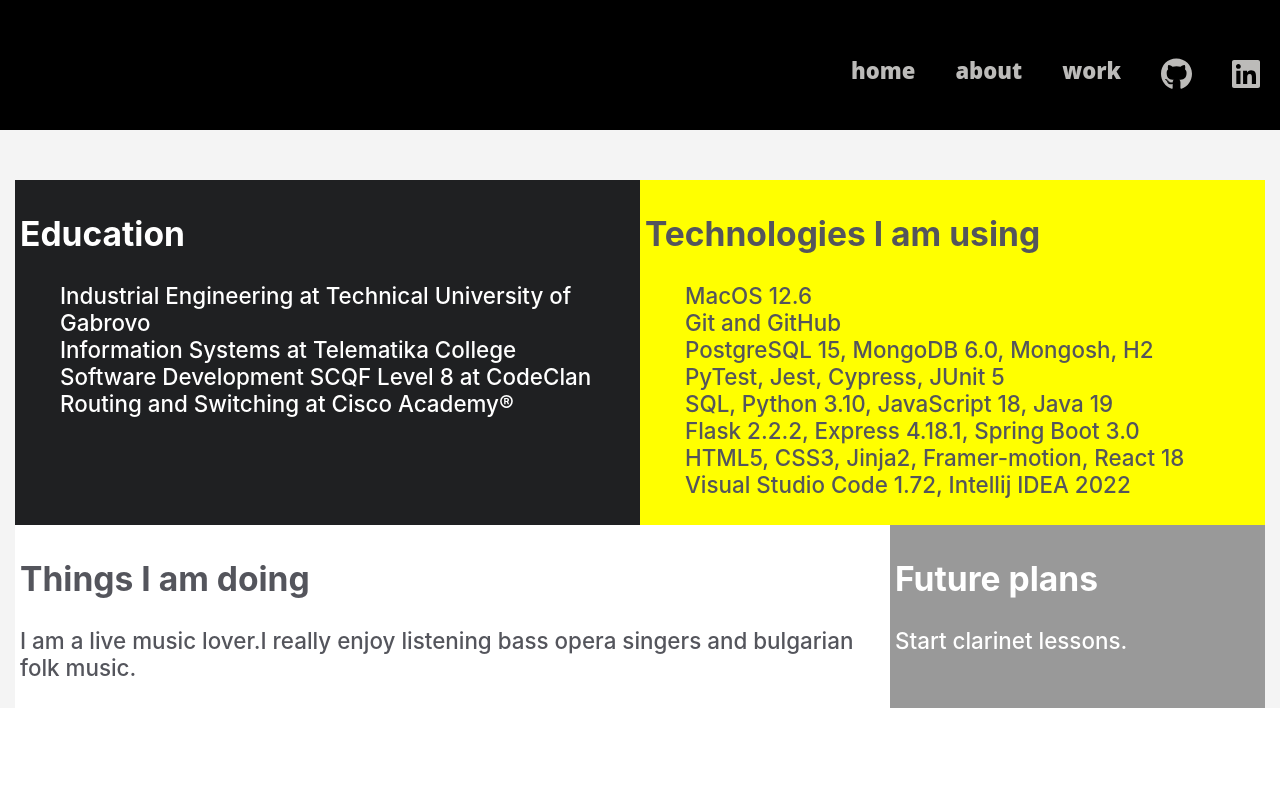
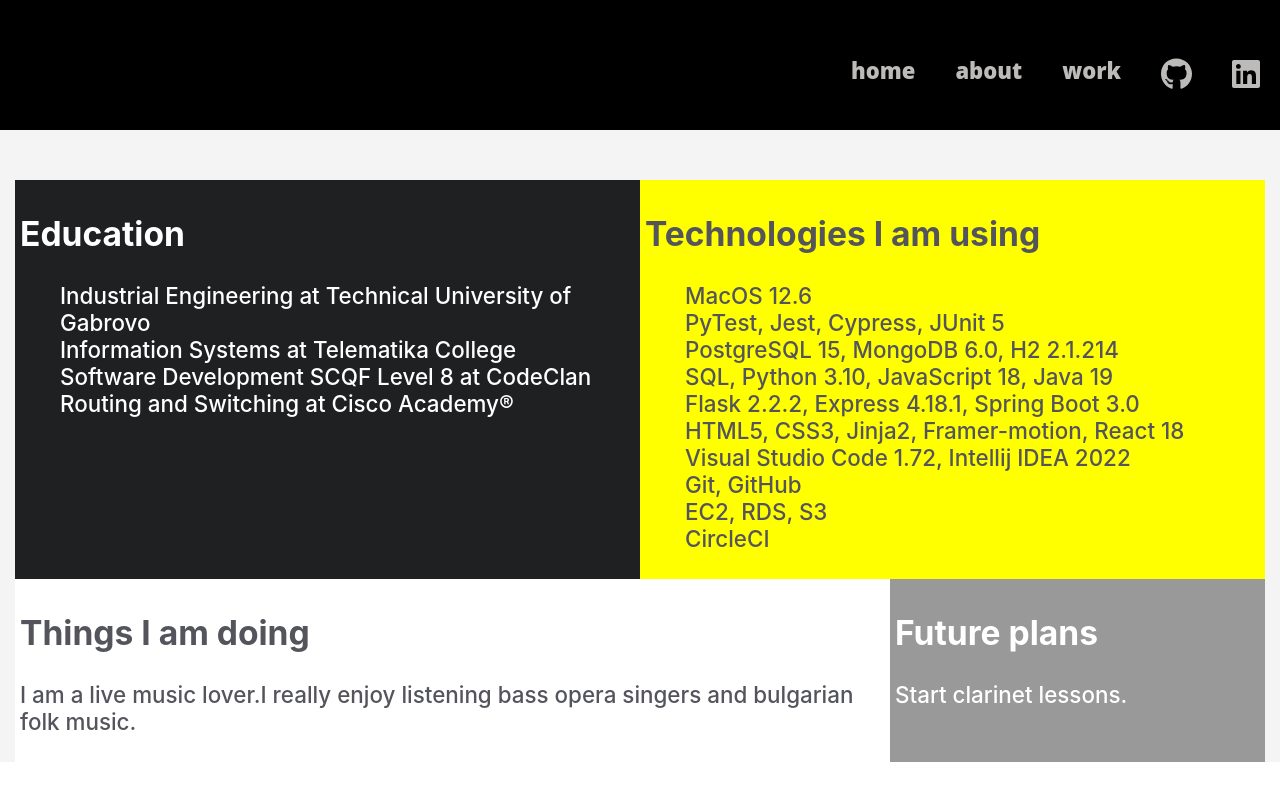
Before and after one commit to gergacio/ggeorge_web_site, a React (Create React App) app: page /about in a window 1280 px wide. Built offline with nearby package versions, Linux system fonts and the light colour scheme.

Commit message:
about work

```diff
--- a/src/components/About.js
+++ b/src/components/About.js
@@ -82,15 +82,15 @@
                 <h2>Technologies I am using</h2>
                 <UL>
                     <li>MacOS 12.6 </li>
-                    <li>Git and GitHub</li>
-                    <li>PostgreSQL 15, MongoDB 6.0, Mongosh, H2</li>
                     <li>PyTest, Jest, Cypress, JUnit 5</li>
+                    <li>PostgreSQL 15, MongoDB 6.0, H2 2.1.214</li>
                     <li>SQL, Python 3.10, JavaScript 18, Java 19</li>
                     <li>Flask 2.2.2, Express 4.18.1, Spring Boot 3.0</li>
                     <li>HTML5, CSS3, Jinja2, Framer-motion, React 18</li>
-
-
                     <li>Visual Studio Code 1.72, Intellij IDEA 2022</li>
+                    <li>Git, GitHub</li>
+                    <li>EC2, RDS, S3</li>
+                    <li>CircleCI </li>
                 </UL>
               </DivImg>
             <DivText>
--- a/src/components/Work.js
+++ b/src/components/Work.js
@@ -90,7 +90,7 @@
     <Div>
             <DivText1>
 
-                <H>PreslaVSystemAPI</H>
+                <H>InSevenMinutesAPI</H>
                 {/* <h3>Simplify learning and gives confidence to its users</h3> */}
                 <h3>
                    Tools and technologies used</h3>
@@ -108,7 +108,7 @@
 
             <DivText2>
 
-          <H>PreslaVSystemClient</H>
+          <H>InSevenMinutesClient</H>
           {/* <h3>Simplify learning and gives confidence to its users</h3> */}
           <h3>
              Tools and technologies used</h3>
```
Also changed, not shown: src/images/lms.png.
